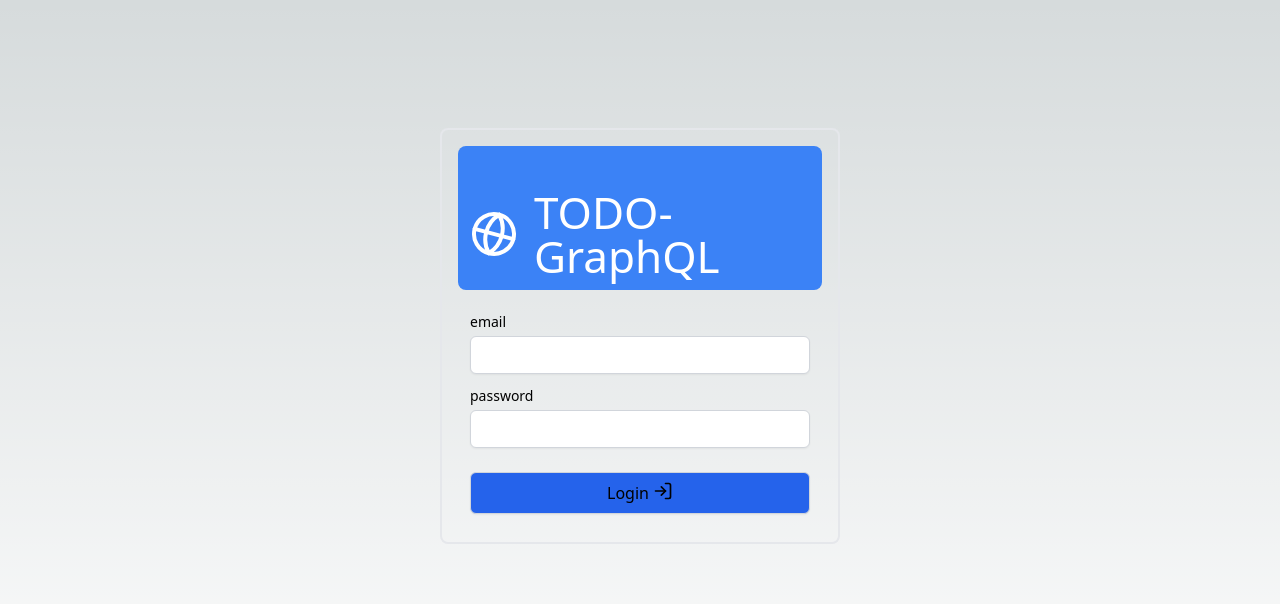
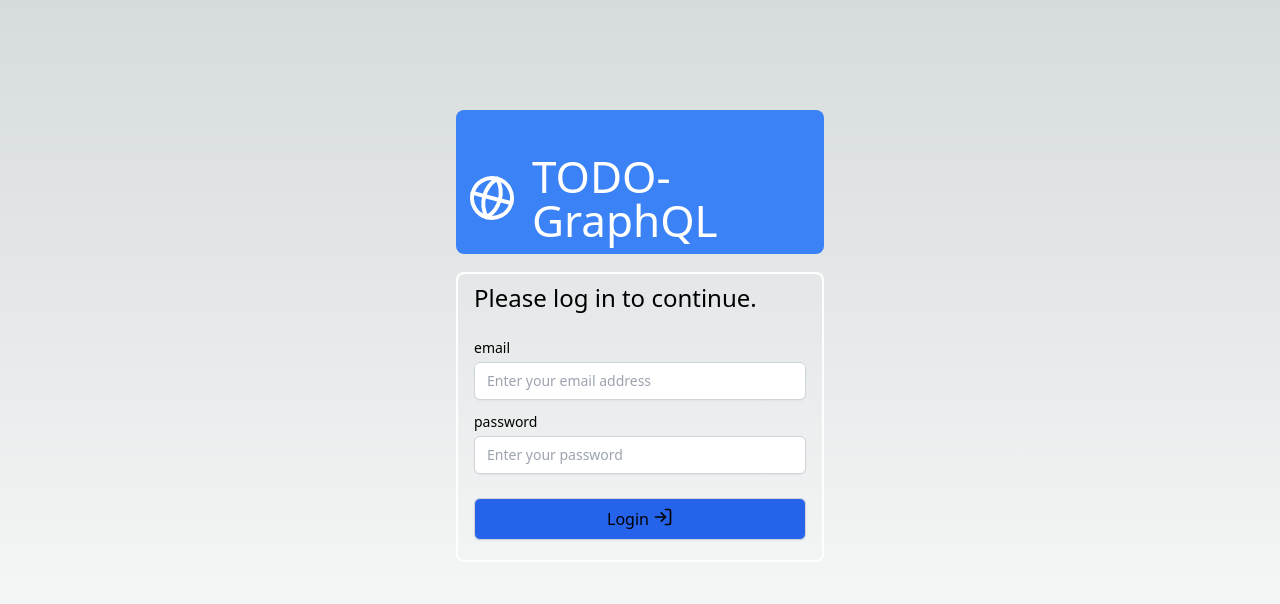
Before and after one commit to MilaisTaso/graphql_next, a Next.js app: page /login in a window 1280 px wide. Shown: the top 604 px of the page. Built offline with nearby package versions, Linux system fonts and the light colour scheme.

Commit message:
ログインページ レイアウト作成

```diff
--- a/app/(auth)/layout.tsx
+++ b/app/(auth)/layout.tsx
@@ -4,8 +4,8 @@ import { ComponentsProps } from '@/app/types';
 export default function AuthLayout({ children }: Readonly<ComponentsProps>) {
   return (
     <main className="flex items-center justify-center md:h-screen">
-      <div className="relative mx-auto flex w-full max-w-[400px] flex-col space-y-2.5 rounded-lg border-2 p-4 md:-mt-32">
-        <div className="flex h-20 w-full items-end rounded-lg bg-blue-500 p-3 md:h-36">
+      <div className="relative mx-auto flex w-full max-w-[400px] flex-col space-y-2.5 p-4 md:-mt-32">
+        <div className="mb-2 flex h-20 w-full items-end rounded-lg bg-blue-500 p-3 md:h-36">
           <div className="w-32 text-white md:w-36">
             <Logo />
           </div>
--- a/app/(auth)/login/page.tsx
+++ b/app/(auth)/login/page.tsx
@@ -1,21 +1,12 @@
 'use client';
 
 import { LogIn } from 'lucide-react';
-import { z } from 'zod';
 
+import { userSchema, User } from '@/app/(auth)/types';
 import { Button } from '@/app/components/button';
 import { Form } from '@/app/components/form/Form';
 import { InputField } from '@/app/components/form/InputField';
 import { cn } from '@/lib/utils';
-
-const passwordReg = new RegExp('^(?=.*[a-z])(?=.*[A-Z])(?=.*d)(?=.*[W_]).+$');
-
-const userSchema = z.object({
-  email: z.string().email().nullable(),
-  password: z.string().min(8).regex(passwordReg),
-});
-
-type User = z.infer<typeof userSchema>;
 
 const loginSubmit = (data: User) => {
   console.log(data);
@@ -23,6 +14,8 @@ const loginSubmit = (data: User) => {
 
 export default function Login() {
   return (
+    <div className="rounded-lg border-2 border-white px-1 py-2">
+      <h1 className="mb-3 px-3 text-2xl">Please log in to continue.</h1>
       <Form<typeof userSchema, User>
         id="login"
         schema={userSchema}
@@ -35,6 +28,7 @@ export default function Login() {
                 <InputField
                   id="email"
                   label="email"
+                  placeholder="Enter your email address"
                   error={formState.errors.email}
                   registration={register('email')}
                   className={cn()}
@@ -43,6 +37,7 @@ export default function Login() {
                   id="password"
                   label="password"
                   error={formState.errors.password}
+                  placeholder="Enter your password"
                   registration={register('password')}
                   className={cn()}
                 />
@@ -56,5 +51,6 @@ export default function Login() {
           );
         }}
       </Form>
+    </div>
   );
 }
--- /dev/null
+++ b/app/(auth)/types.ts
@@ -0,0 +1,12 @@
+import { z } from 'zod';
+
+const passwordReg = new RegExp(
+  '^(?=.*[a-z])(?=.*[A-Z])(?=.*\\d)(?=.*[\\W_]).+$',
+);
+
+export const userSchema = z.object({
+  email: z.string().email().nullable(),
+  password: z.string().min(8).regex(passwordReg),
+});
+
+export type User = z.infer<typeof userSchema>;
--- a/app/components/form/Form.tsx
+++ b/app/components/form/Form.tsx
@@ -1,3 +1,5 @@
+'use client';
+
 import * as React from 'react';
 
 import { zodResolver } from '@hookform/resolvers/zod';
--- a/app/components/form/InputField.tsx
+++ b/app/components/form/InputField.tsx
@@ -9,17 +9,27 @@ import { cn } from '@/lib/utils';
 type InputFieldProps = FieldWrapperPassThroughProps & {
   id: string;
   type?: 'text' | 'email' | 'password';
+  placeholder?: string;
   className?: string;
   registration: Partial<UseFormRegisterReturn>;
 };
 
 export const InputField = (props: InputFieldProps) => {
-  const { id, type = 'text', label, className, registration, error } = props;
+  const {
+    id,
+    type = 'text',
+    label,
+    placeholder,
+    className,
+    registration,
+    error,
+  } = props;
   return (
     <FieldWrapper id={id} label={label} error={error}>
       <input
         name={id}
         type={type}
+        placeholder={placeholder}
         className={cn(
           'block w-full appearance-none rounded-md border border-gray-300 px-3 py-2 shadow-sm placeholder:text-gray-400 focus:border-blue-500 focus:outline-none focus:ring-blue-500 sm:text-sm',
           className,
```
Lines whose indentation alone changed are shown as unchanged.
